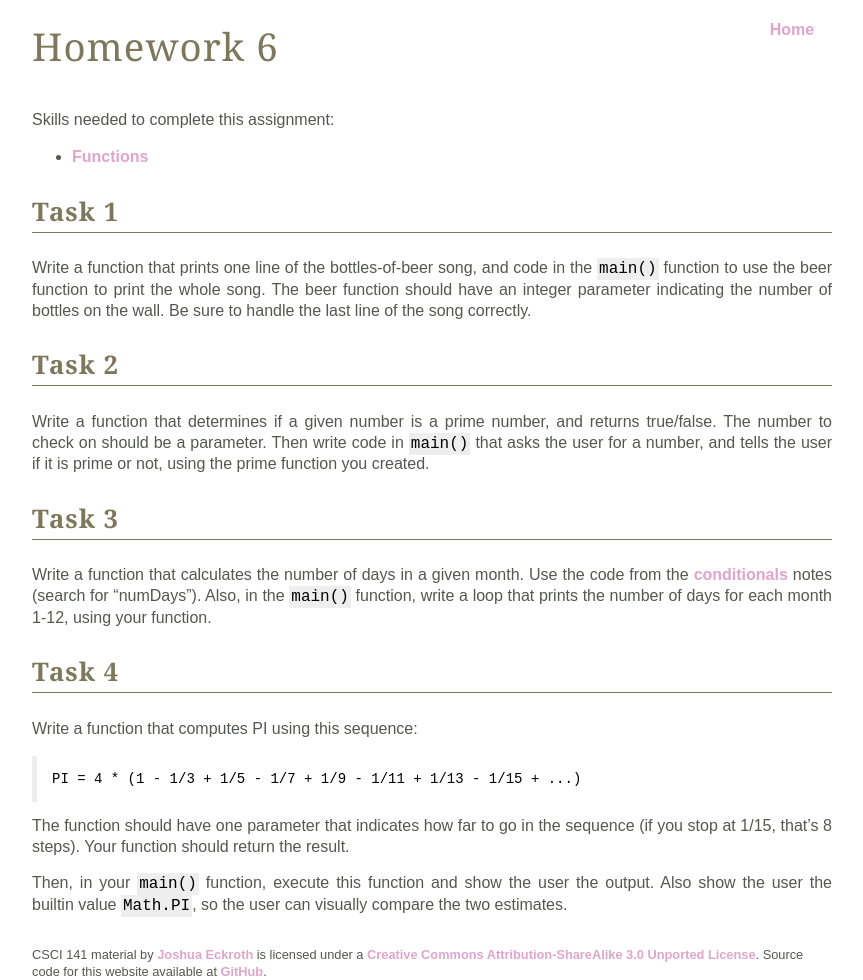
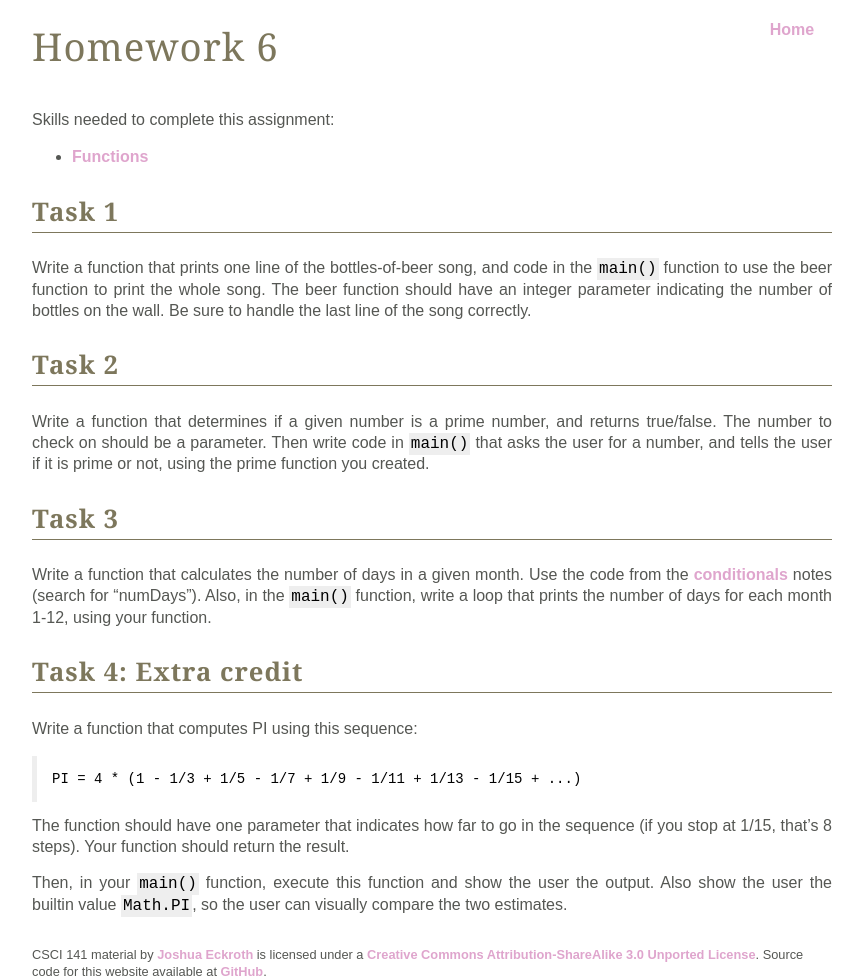
Before and after one commit to joshuaeckroth/csci141-website, a Jekyll site: the page built from homework/homework-6.markdown, in a window 1280 px wide. Shown: the whole page, without its empty margins (208-1071 px from the left). Built offline with Jekyll 4.4.1, drawn with Linux system fonts in a browser that asks for light colours; Markdown is read by kramdown in place of the engine named in the settings.

Commit message:
Made task 4, HW 6 extra credit

```diff
--- a/homework/homework-6.markdown
+++ b/homework/homework-6.markdown
@@ -19,7 +19,7 @@ Write a function that determines if a given number is a prime number, and return
 
 Write a function that calculates the number of days in a given month. Use the code from the [conditionals](/lecture/conditionals.html) notes (search for "numDays"). Also, in the `main()` function, write a loop that prints the number of days for each month 1-12, using your function.
 
-## Task 4
+## Task 4: Extra credit
 
 Write a function that computes PI using this sequence:
 
```
